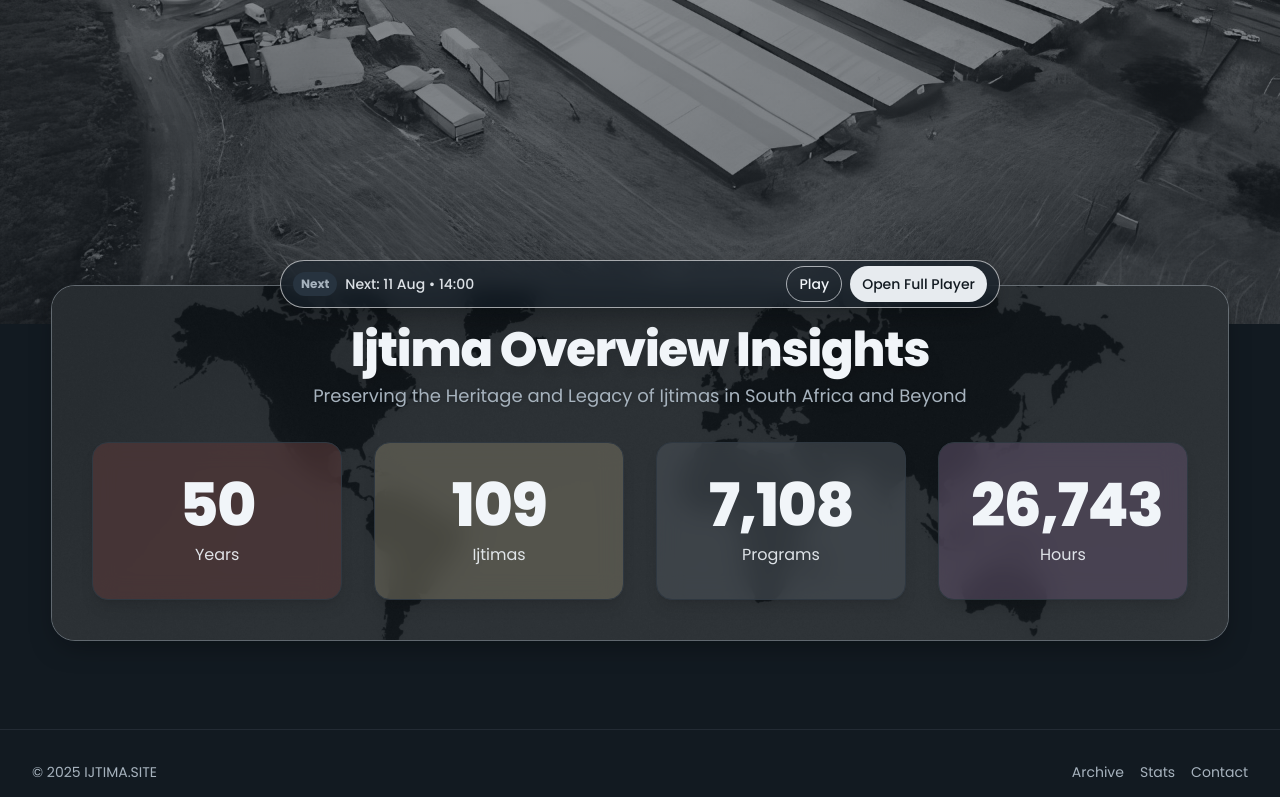
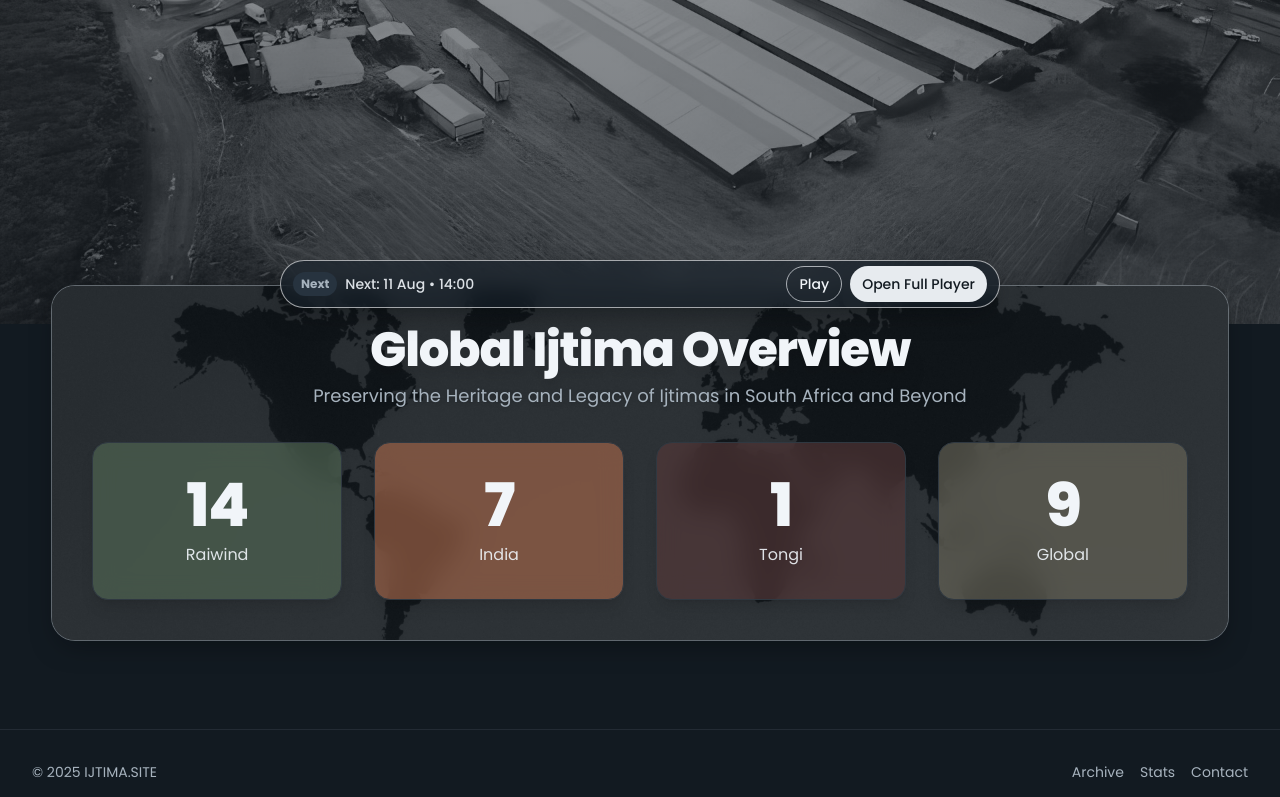
Before and after one commit to Simtechcds/ijtima-site, a React (Vite) app: page /international in a window 1280 px wide. Shown: the part 476-1273 px from the top of the page. Built offline with nearby package versions, Linux system fonts and the light colour scheme.

Commit message:
Update International page counters
Update International page header to "Global Ijtima Overview". Apply specified colors to counter blocks using semantic tokens and classes: Raiwind (stat-sage), India (stat-saffron), Tongi (Deep Brown Legacy), and Global (Olive Khaki Milestones).

```diff
--- a/src/App.tsx
+++ b/src/App.tsx
@@ -24,11 +24,18 @@ const queryClient = new QueryClient();
 const RoutedApp = () => {
   const location = useLocation();
   const isSouthAfrica = location.pathname === "/south-africa";
+  const isInternational = location.pathname === "/international";
   const saStats = [
     { value: 24, label: "National", bg: "stat-sage" },
     { value: 75, label: "Regional", bg: "stat-saffron" },
     { value: 23, label: "Old Workers", bg: "stat-oxidized" },
     { value: 122, label: "Total", bg: "stat-harbor" },
+  ];
+  const intlStats = [
+    { value: 14, label: "Raiwind", bg: "stat-sage" },
+    { value: 7, label: "India", bg: "stat-saffron" },
+    { value: 1, label: "Tongi", bg: "stat-brown" },
+    { value: 9, label: "Global", bg: "stat-olive" },
   ];
 
   return (
@@ -53,7 +60,10 @@ const RoutedApp = () => {
           <Route path="*" element={<NotFound />} />
         </Routes>
       </div>
-      <StatisticsSection title={isSouthAfrica ? "SA Ijtima Overview" : undefined} stats={isSouthAfrica ? saStats : undefined} />
+      <StatisticsSection
+        title={isSouthAfrica ? "SA Ijtima Overview" : isInternational ? "Global Ijtima Overview" : undefined}
+        stats={isSouthAfrica ? saStats : isInternational ? intlStats : undefined}
+      />
       <Footer />
       <StickyLivePill />
     </>
```
